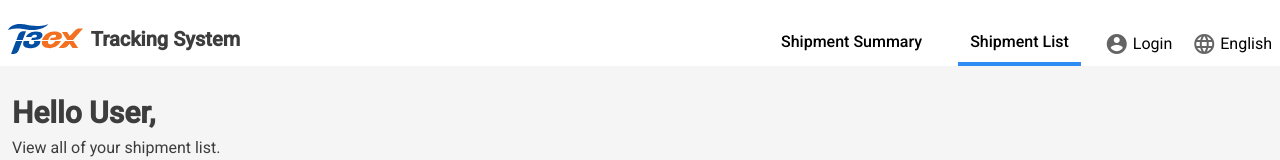
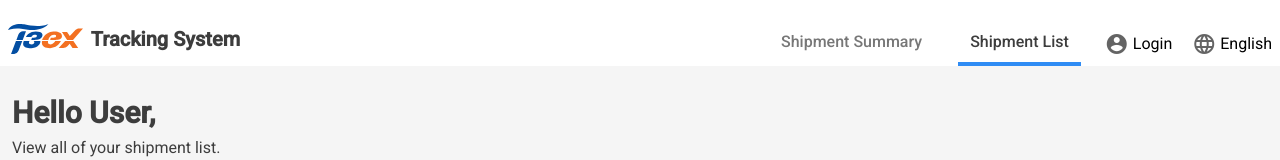
Before and after one commit to LeemoTseng/tracking-system, an Angular app: page /shipment-list in a window 1280 px wide. Shown: the top 160 px of the page. Built offline with nearby package versions, Linux system fonts and the light colour scheme.

Commit message:
update header

```diff
--- a/src/app/components/all-shipment-list/all-shipment-list.component.html
+++ b/src/app/components/all-shipment-list/all-shipment-list.component.html
@@ -19,7 +19,7 @@
       </tr>
     </thead>
 
-    <tbody >
+    <tbody>
       @for (item of status; track $index) {
       <tr class="border-b border-blackColor/20">
         <td class="py-3 px-1">{{ item.number }}</td>
--- a/src/app/components/header/header.component.html
+++ b/src/app/components/header/header.component.html
@@ -10,12 +10,16 @@
         <li
           (click)="selectMenu(item.name)"
           [routerLink]="item.routerLink"
-          [class]="selectedMenu === item.name ? 'border-primary':'border-transparent'"
-          class="cursor-pointer font-medium hover:text-blackColor/90 py-2 px-3 mr-1 border-b-4 "
+          [class]="
+            selectedMenu === item.name
+              ? 'border-primary text-blackColor'
+              : 'border-transparent text-blackColor/70 '
+          "
+          class="cursor-pointer font-medium hover:text-blackColor/90 py-2 px-3 mr-1 border-b-4"
         >
-          {{item.name}}
+          {{ item.name }}
         </li>
-      }
+        }
         <li
           class="login flex items-center cursor-pointer hover:text-blackColor/90"
         >
--- a/src/app/components/header/header.component.ts
+++ b/src/app/components/header/header.component.ts
@@ -1,6 +1,7 @@
 import { Component, OnInit } from '@angular/core';
 import { MatIconModule } from '@angular/material/icon';
-import { Router, RouterLink } from '@angular/router';
+import { NavigationEnd, Router, RouterLink } from '@angular/router';
+import { filter } from 'rxjs';
 
 @Component({
   selector: 'app-header',
@@ -11,14 +12,17 @@ import { Router, RouterLink } from '@angular/router';
 })
 export class HeaderComponent implements OnInit {
 
-  // router = Router
+  // Router
   constructor(private router: Router) {}
 
   ngOnInit(): void {
-    this.detectUrl(this.router.url);
-    this.router.events.subscribe(() => {
-      this.detectUrl(this.router.url);
-    });
+    this.findUrl(this.router.url);
+    // console.log('this.router.url', this.router.url);
+      this.router.events
+      .pipe(filter(event => event instanceof NavigationEnd))
+      .subscribe((event: NavigationEnd) => {
+        this.findUrl(event.urlAfterRedirects);
+      });
   }
 
   menuList: any[] = [
@@ -36,8 +40,9 @@ export class HeaderComponent implements OnInit {
     this.selectedMenu = item
   }
 
-  detectUrl(currentUrl:string){
+  findUrl(currentUrl:string){
     const matchedMenu = this.menuList.find(menu => menu.routerLink === currentUrl);
+    console.log('matchedMenu', matchedMenu);
     this.selectedMenu = matchedMenu ? matchedMenu.name : '';
   }
 
```
